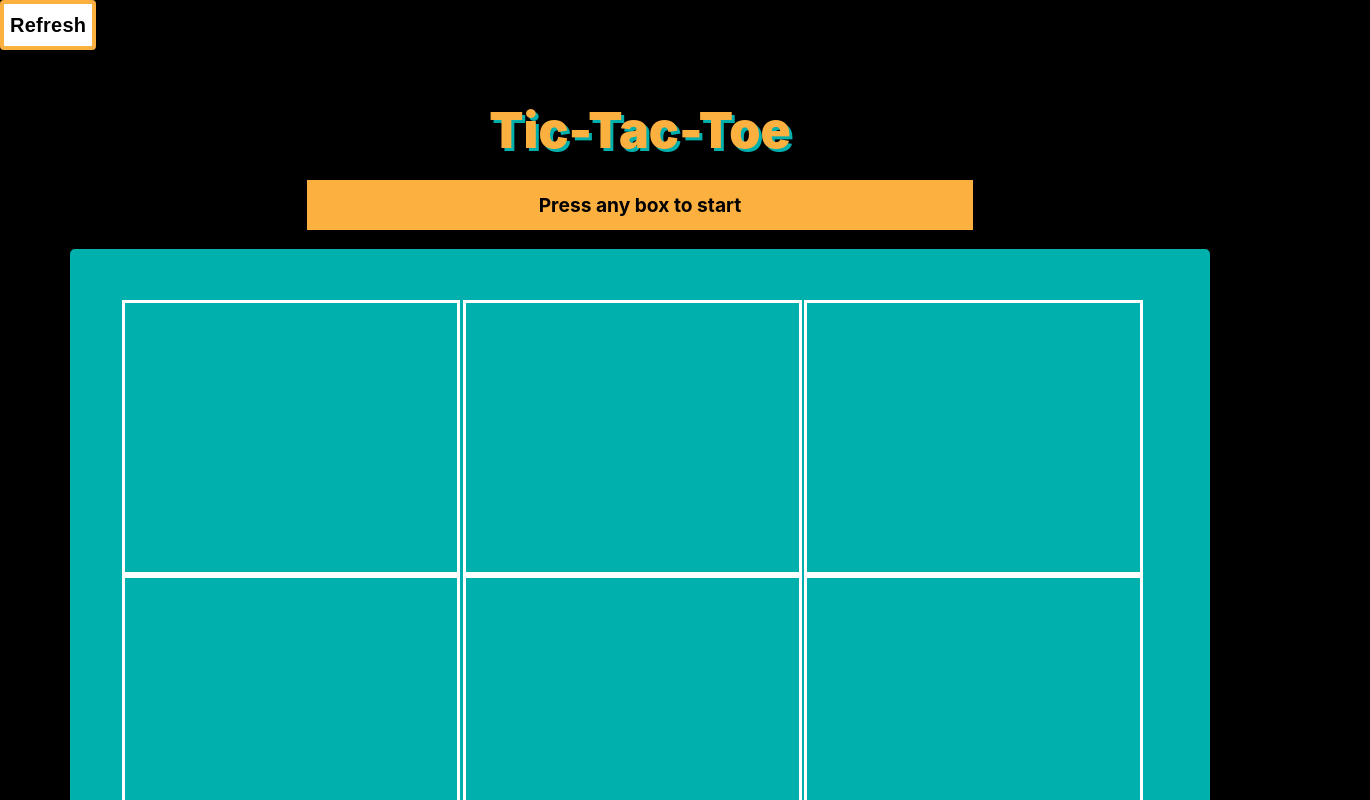
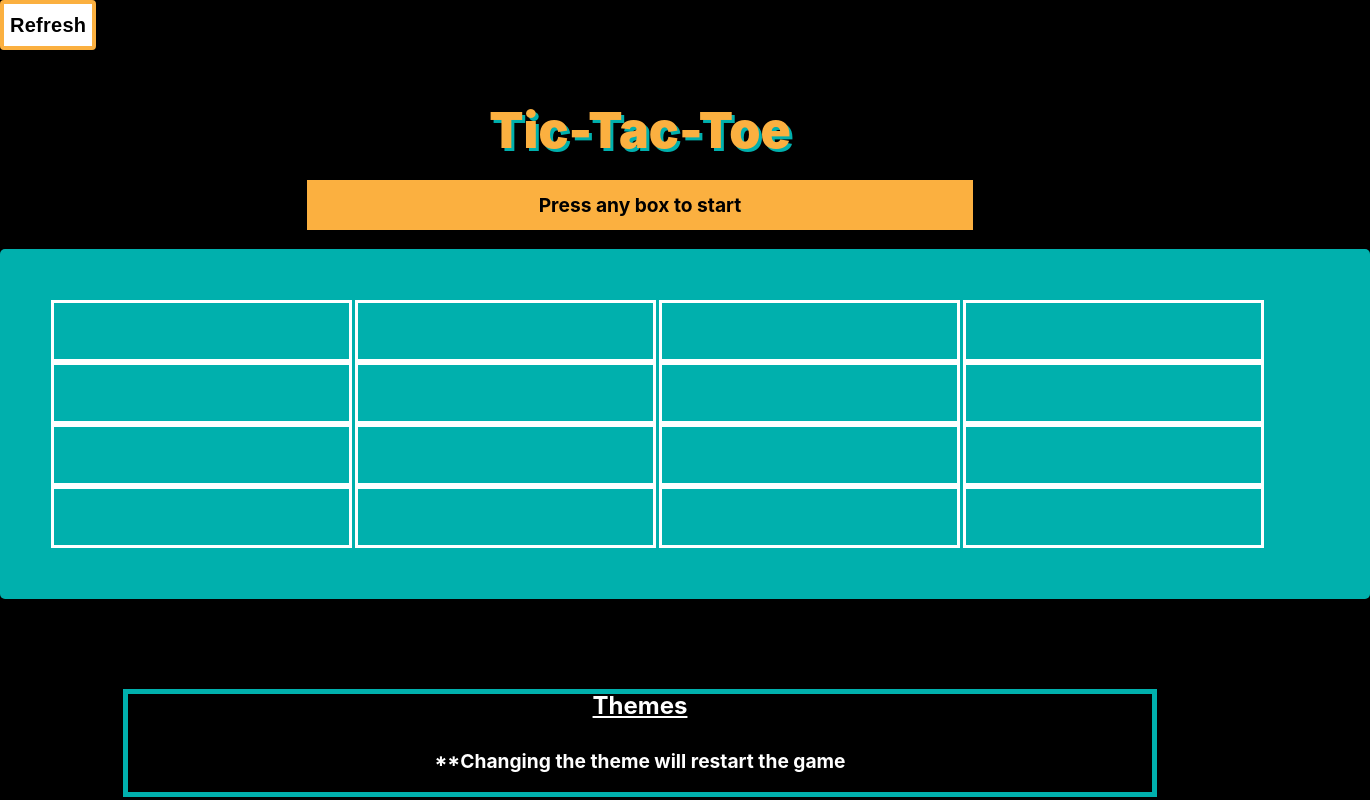
Before and after one commit to WebAhead12/Tic-Tac-Toe, a React (Create React App) app in the folder tic-tac-toe/: page / in a window 1280 px wide. Shown: the top 800 px of the page, 1370 px wide, since content can reach past the window. Built offline with nearby package versions, Linux system fonts and the light colour scheme.

Commit message:
4x4 board + needs CSS work

```diff
--- a/tic-tac-toe/package.json
+++ b/tic-tac-toe/package.json
@@ -6,8 +6,10 @@
     "@testing-library/jest-dom": "^5.15.1",
     "@testing-library/react": "^11.2.7",
     "@testing-library/user-event": "^12.8.3",
+    "history": "^5.1.0",
     "react": "^17.0.2",
     "react-dom": "^17.0.2",
+    "react-router-dom": "^6.0.2",
     "react-scripts": "4.0.3",
     "web-vitals": "^1.1.2"
   },
--- /dev/null
+++ b/tic-tac-toe/src/Components/Box.css
@@ -0,0 +1,14 @@
+.boxStyle {
+  border: 3px solid white;
+  /* makes X's and O's bigger */
+  width: 23vw;
+  height: 7vh;
+}
+
+img {
+  width: 60px;
+  height: 60px;
+  display: flex;
+  justify-content: center;
+  align-items: center;
+}
--- a/tic-tac-toe/src/Components/Box.jsx
+++ b/tic-tac-toe/src/Components/Box.jsx
@@ -1,25 +1,13 @@
 import React from "react";
-const style = {
-  border: "3px solid white",
-  //makes X's and O's bigger
-  //change to px to vh
-  width: "26vw",
-  height: "21vw",
-};
+import "./Box.css";
 //this function builds the buttons that are the squares and reveals their value when clicked on
 function Box(props) {
   //if there's no image, don't return an empty box
   if (props.value === "") {
-    return <div style={style} onClick={props.onClick}></div>;
+    return <div className="boxStyle" onClick={props.onClick}></div>;
   }
   return (
-    <img
-      name={props.name}
-      style={style}
-      src={props.value}
-      onClick={props.onClick}
-      alt={""}
-    />
+    <img name={props.name} src={props.value} onClick={props.onClick} alt={""} />
   );
 }
 
--- /dev/null
+++ b/tic-tac-toe/src/Components/MainBoard.css
@@ -0,0 +1,15 @@
+.boardPos {
+  background-color: #00b0ad;
+  width: 95%;
+  height: auto;
+  margin: 0 auto;
+  display: grid;
+
+  grid-template: repeat(4, 1fr) / repeat(4, 1fr);
+  /* this style thing adjusts the sizing between the squares */
+  /* gridTemplate: repeat(3; 1fr) / repeat(3; 1fr); */
+
+  padding: 4%;
+  border-radius: 5px;
+  padding-right: 8%;
+}
--- a/tic-tac-toe/src/Components/MainBoard.jsx
+++ b/tic-tac-toe/src/Components/MainBoard.jsx
@@ -1,25 +1,12 @@
 import React from "react";
 import Box from "./Box";
+import style from "./MainBoard.css";
 
-const style = {
-  backgroundColor: "#00B0AD",
-  width: "80%",
-  height: "auto",
-  margin: "0 auto",
-  display: "grid",
-
-  //this style thing adjusts the sizing between the squares
-  gridTemplate: "repeat(3, 1fr) / repeat(3, 1fr)",
-
-  padding: "4%",
-  borderRadius: "5px",
-  paddingRight: "5%",
-};
 //this function positions each square and locates it on the board
 function Board(props) {
   return (
     <div className="boardPos" style={style}>
-      {[...Array(9)].map((_, pos) => (
+      {[...Array(16)].map((_, pos) => (
         <Box
           key={pos}
           name={pos}
--- a/tic-tac-toe/src/Components/MainGame.css
+++ b/tic-tac-toe/src/Components/MainGame.css
@@ -2,7 +2,6 @@ body {
   background-color: black;
   padding-bottom: 4%;
   /* overflow: hidden; */
-  zoom: -15%;
 }
 
 .GameTitle {
--- a/tic-tac-toe/src/Components/MainGame.jsx
+++ b/tic-tac-toe/src/Components/MainGame.jsx
@@ -6,21 +6,28 @@ import "./MainGame.css";
 //list of winning outcomes
 const won = (board) => {
   const combos = [
-    [0, 1, 2],
-    [3, 4, 5],
-    [6, 7, 8],
+    [0, 1, 2, 3],
+    [4, 5, 6, 7],
+    [8, 9, 10, 11],
+    [12, 13, 14, 15],
 
-    [0, 3, 6],
-    [1, 4, 7],
-    [2, 5, 8],
+    [0, 4, 8, 12],
+    [1, 5, 9, 13],
+    [2, 6, 10, 14],
+    [3, 7, 11, 15],
 
-    [0, 4, 8],
-    [2, 4, 6],
+    [0, 5, 10, 15],
+    [3, 6, 9, 12],
   ];
   //this loop goes through the combos on each click, checking if a certain box is not empty, if it complements the second and third boxes (a winning line)
   for (let i = 0; i < combos.length; i++) {
-    let [a, b, c] = combos[i];
-    if (board[a] !== "" && board[a] === board[b] && board[a] === board[c]) {
+    let [a, b, c, d] = combos[i];
+    if (
+      board[a] !== "" &&
+      board[a] === board[b] &&
+      board[a] === board[c] &&
+      board[a] === board[d]
+    ) {
       return true;
     }
   }
@@ -45,7 +52,7 @@ function MainGame() {
   // /x /o
   //the function that resets the boxes to empty boxes and restarts the initial message, also reverts the default player to X
   function refreshGame() {
-    setBoard(Array(9).fill(""));
+    setBoard(Array(16).fill(""));
     setMessage("Press any box to start");
     setDefaultPlayer(theme[0]);
   }
```
Also changed, not shown: 1 other file (tests, documents, lock files or other folders).
